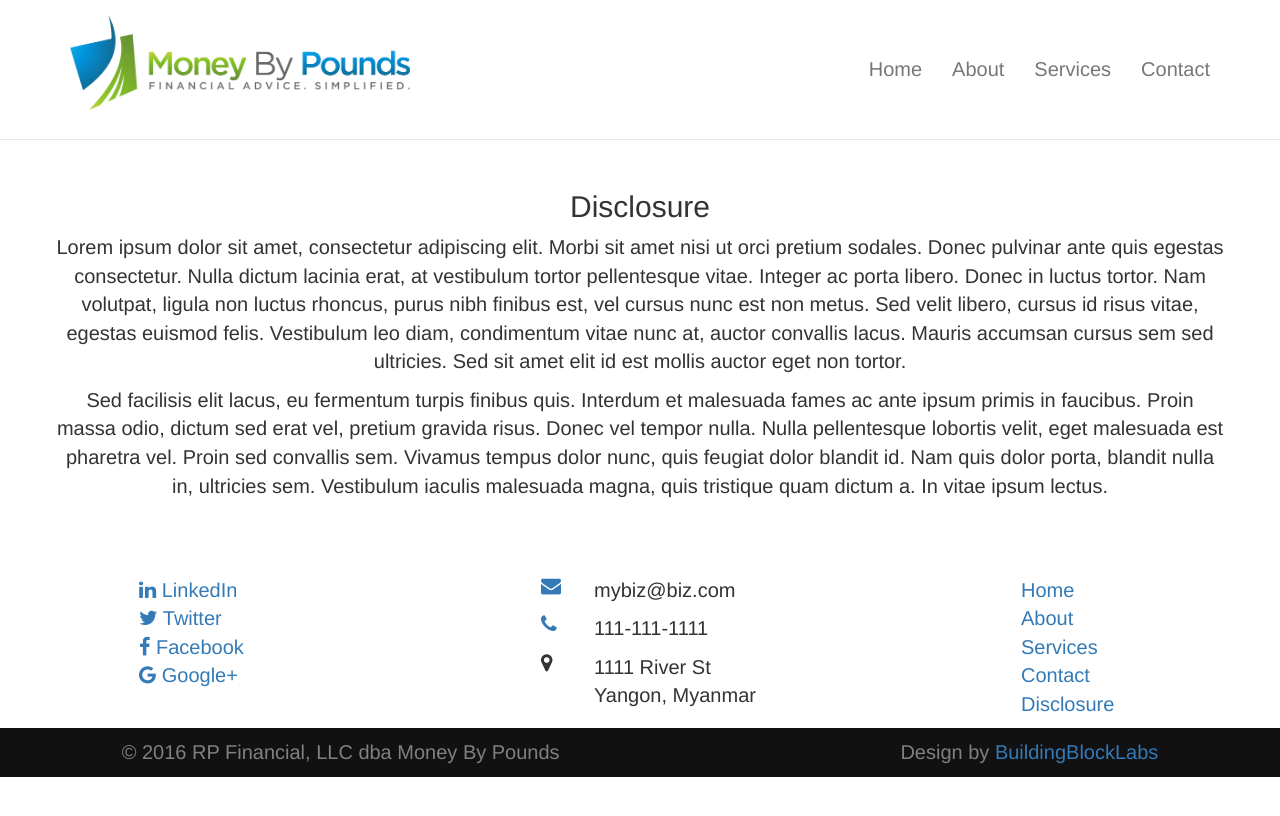
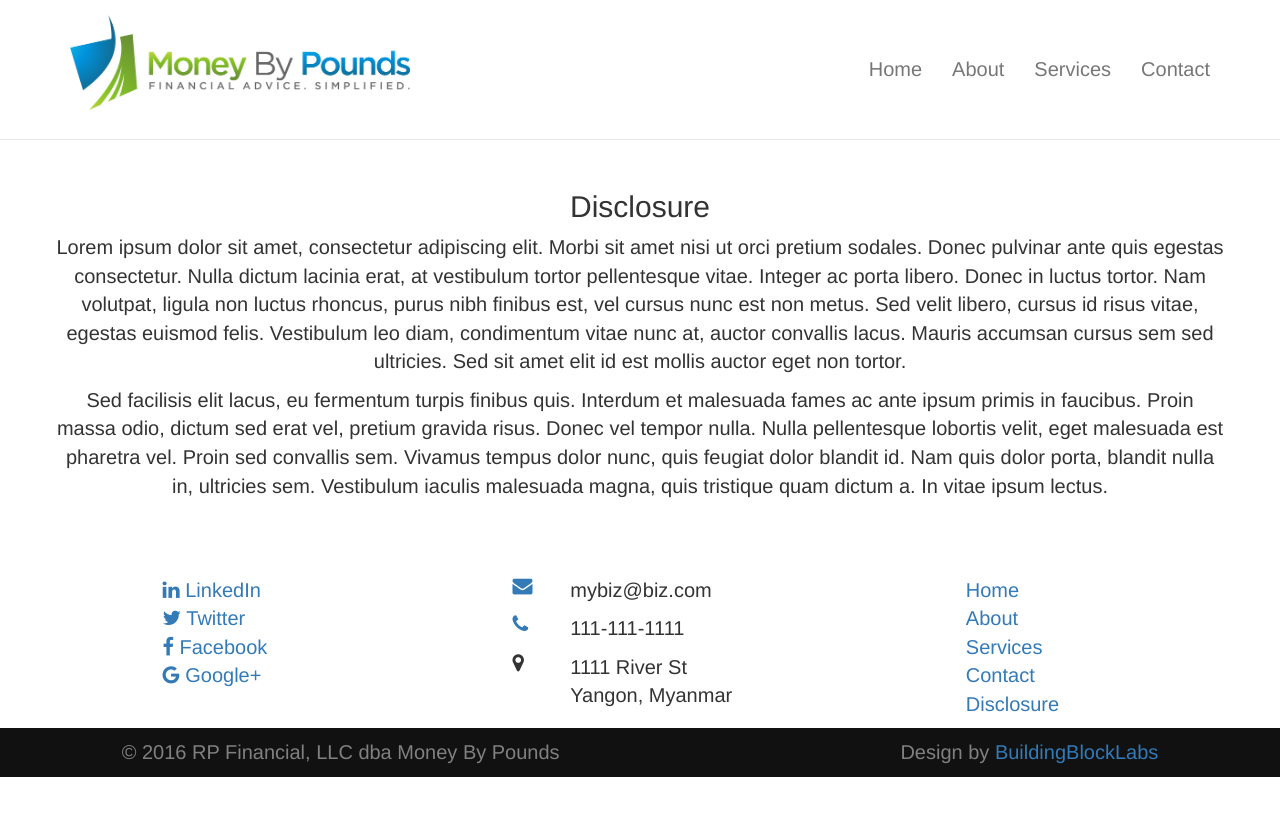
Before and after one commit to MoneyByPounds/MoneyByPounds.github.io, a Jekyll site: the page built from disclosure.html, in a window 1280 px wide. Shown: the top 816 px of the page. Built offline with Jekyll 4.4.1, drawn with Linux system fonts in a browser that asks for light colours.

Commit message:
More fixes to footer alignment

```diff
--- a/_includes/footer.html
+++ b/_includes/footer.html
@@ -1,7 +1,7 @@
 <footer class="footer">
   <div class="container">
     <div class="row">
-      <div class="col-sm-4">
+      <div class="col-sm-4 left-padding">
         <ul>
           <li>
             <a href="">
@@ -29,7 +29,7 @@
           </li>
         </ul>
       </div>
-      <div class="col-sm-4">
+      <div class="col-sm-4 left-padding">
         <div class="flex-container">
           <div class="row">
             <a href="mailto:mybiz@biz.com">
@@ -68,8 +68,8 @@
           </div>
         </div>
       </div>
-      <div class="col-sm-4">
-        <ul class="more-left-padding">
+      <div class="col-sm-4 left-padding">
+        <ul id="site-map">
           <li>
             <a href="/">
               Home
--- a/assets/css/_footer.scss
+++ b/assets/css/_footer.scss
@@ -7,19 +7,17 @@
 }
 
 footer {
-  min-padding-left: 5.5em;
   p {
     color: $charcoal;
   }
   ul {
     list-style-type: none;
-    padding-left: 3em;
   }
-  .flex-container {
+  #site-map {
     padding-left: 20%;
   }
-  .more-left-padding {
-    padding-left: 45%;
+  .left-padding {
+    padding-left: 5%;
   }
 }
 
@@ -39,10 +37,10 @@ footer {
     ul {
       padding-left: 0;
     }
-    .flex-container {
+    #site-map {
       padding-left: 0;
     }
-    .more-left-padding {
+    .left-padding {
       padding-left: 0;
     }
   }
```
